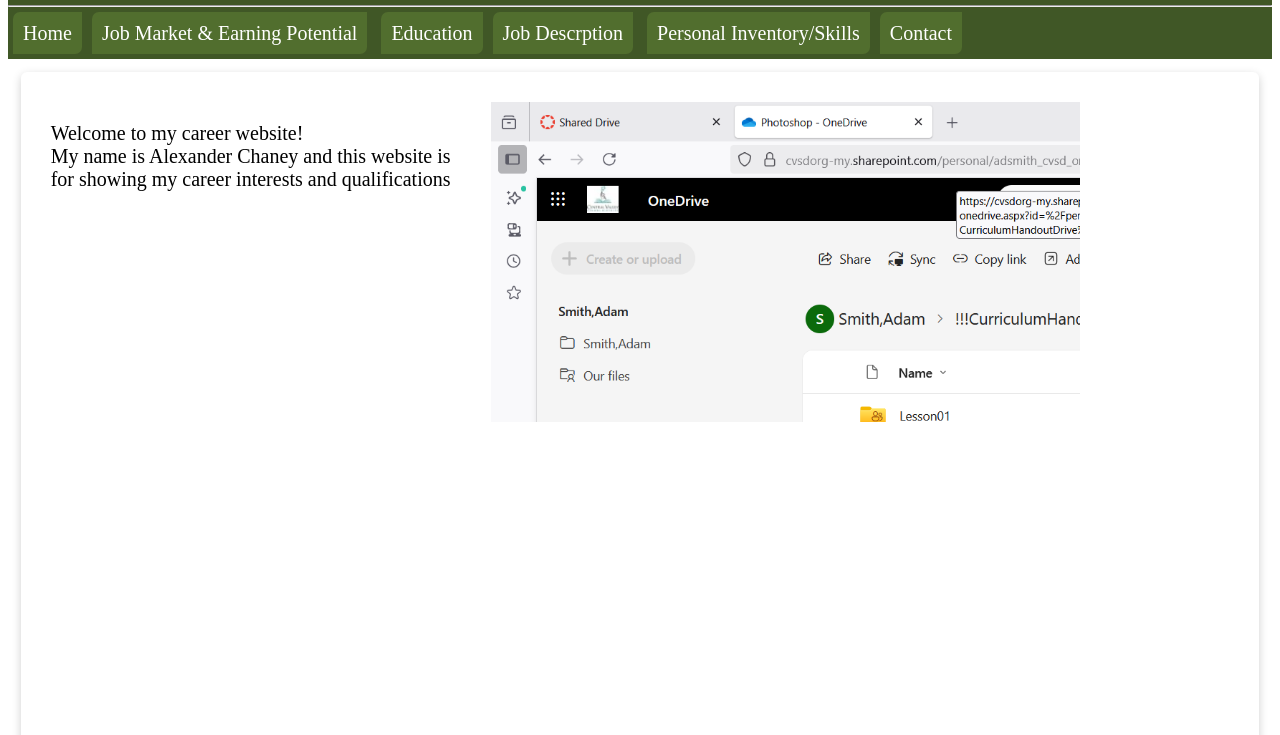
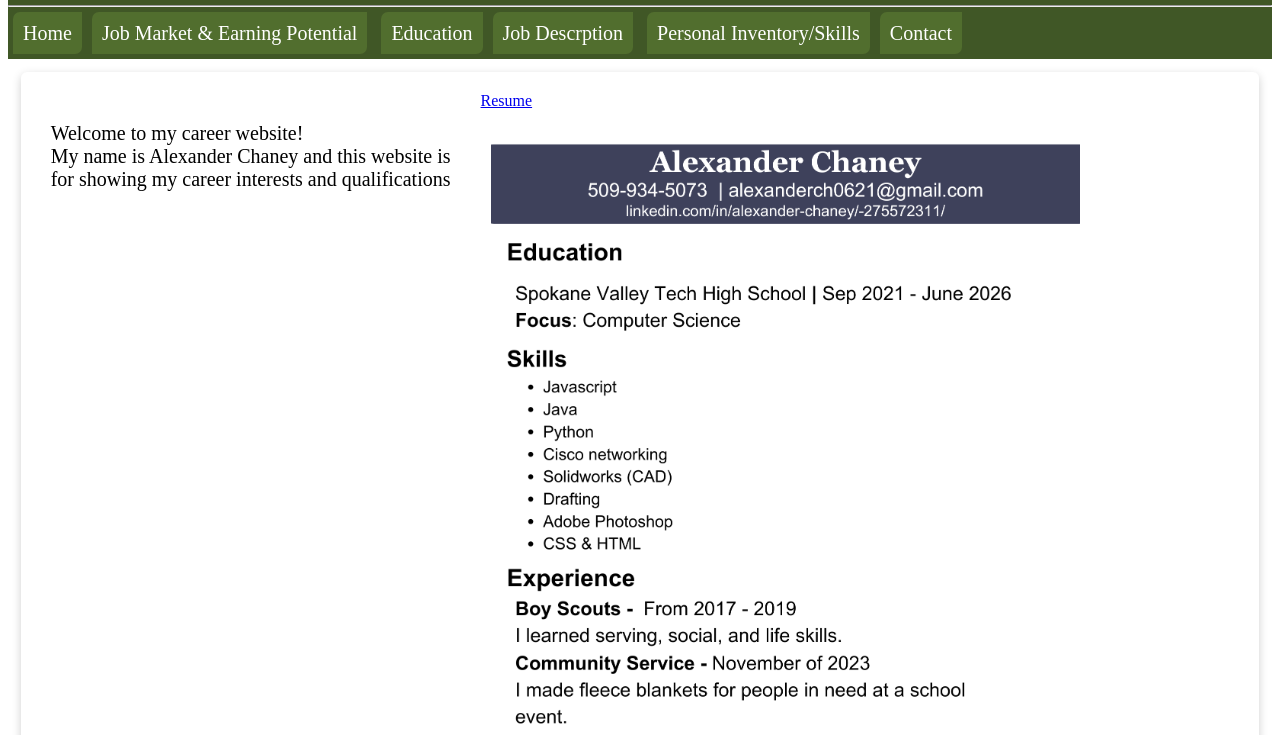
Before and after one commit to Alec-compsci/MyJobSite, a plain HTML site: page index.html in a window 1280 px wide. Shown: the part 65-800 px from the top of the page. Drawn offline with Linux system fonts and the light colour scheme.

Commit message:
resume test

```diff
--- a/index.html
+++ b/index.html
@@ -15,7 +15,7 @@
         </header>
         <main>
             <article class="prime"><p class="normal"> Welcome to my career website! <br> My name is Alexander Chaney and this website is <br>for showing my career interests and qualifications</p>
-            <aside class="sider"><img src="images/test.png" alt="test" class="sideImg"></aside></article>
+            <aside class="sider"><a href="assets/firstResumeTest.pdf" target="blank">Resume</a><img src="assets/resumePreview.png" alt="test" class="sideImg"></aside></article>
         </main>
         <footer>
             &copy; A.J. Chaney | 2024
```
Also changed, not shown: assets/resumePreview.png (added), 1 other file.
